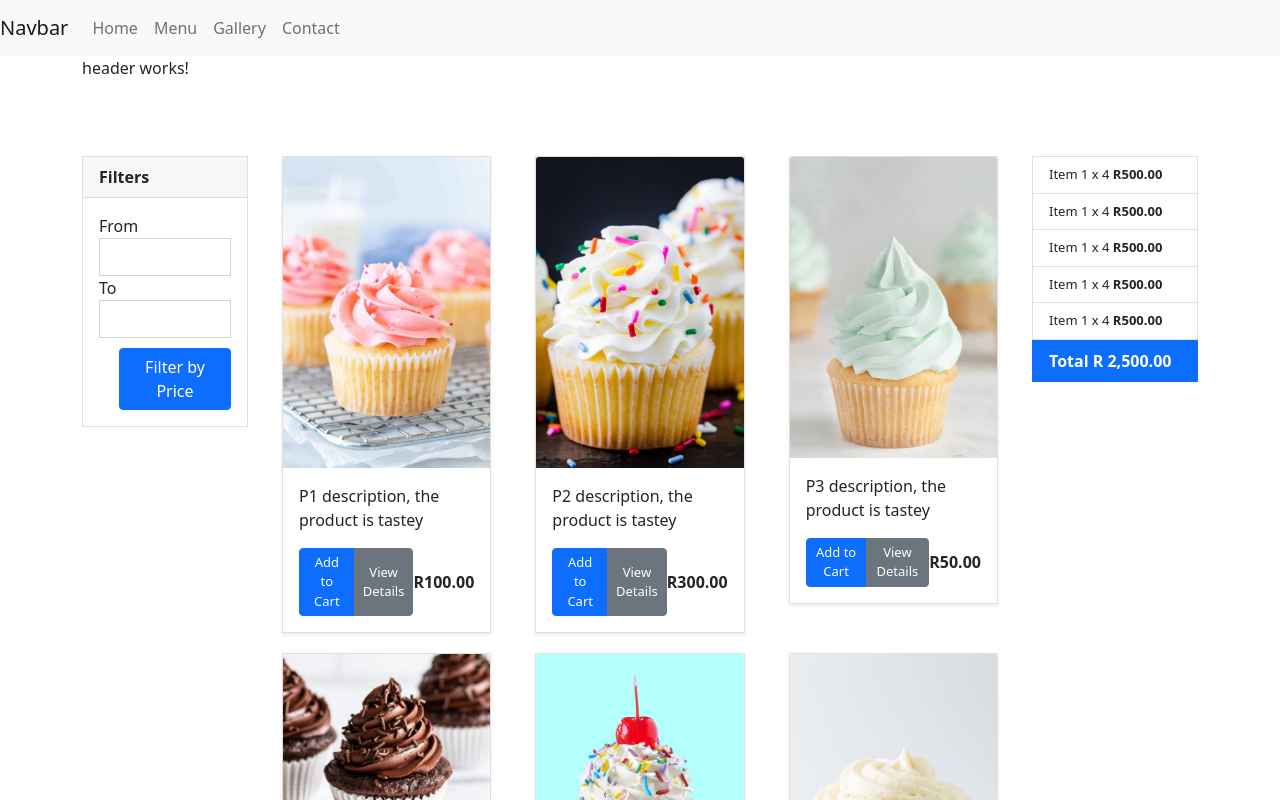
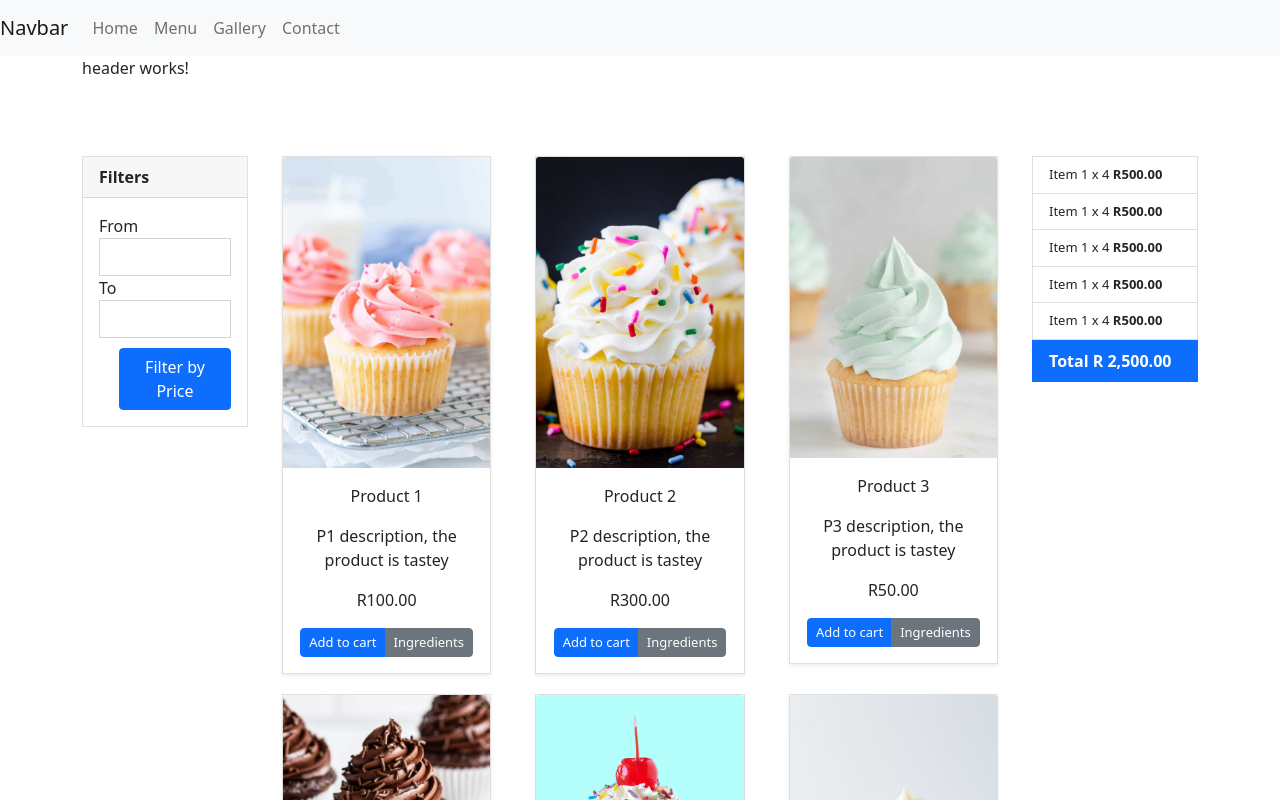
Before and after one commit to TyeWalker/ProductMenu, an Angular app: page /menu in a window 1280 px wide. Shown: the top 800 px of the page. Built offline with nearby package versions, Linux system fonts and the light colour scheme.

Commit message:
Fixed buttons

```diff
--- a/src/app/components/menu/product-list/product-item/product-item.component.html
+++ b/src/app/components/menu/product-list/product-item/product-item.component.html
@@ -10,13 +10,14 @@
     <img class="bd-placeholder-img card-img-top" width="auto" height="auto" [src]="productItem.image" alt="Cupcake" />
 
     <div class="card-body">
-      <p class="card-text">{{ productItem.description }}</p>
-      <div class="d-flex justify-content-between align-items-center">
+      <p class="card-text" style="text-align: center;">{{ productItem.name }}</p>
+      <p style="text-align: center;">{{ productItem.description }}</p>
+      <p style="text-align: center;">{{ productItem.price | currency: "R" }}</p>
+      <div class="text-center">
         <div class="btn-group">
-          <button type="button" class="btn btn-sm btn-primary product-btn">Add to Cart</button>
-          <button type="button" class="btn btn-sm btn-secondary product-btn">View Details</button>
+          <button type="button" class="btn btn-sm btn-primary product-btn d-flex">Add to cart</button>
+          <button type="button" class="btn btn-sm btn-secondary product-btn d-flex">Ingredients</button>
         </div>
-        <strong>{{ productItem.price | currency: "R" }}</strong>
       </div>
     </div>
 </div>
```
